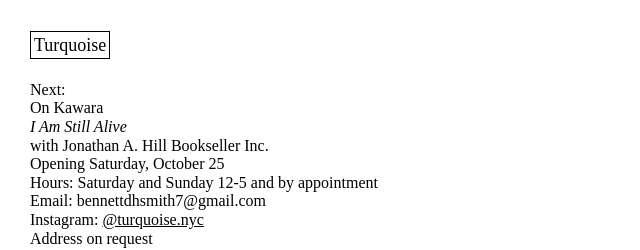
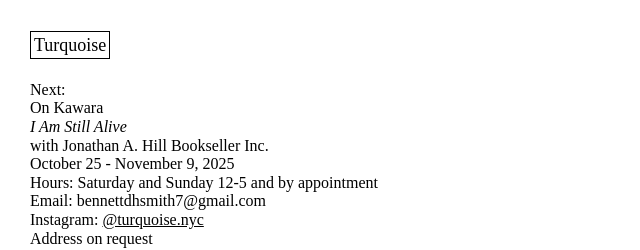
Before and after one commit to jacksondelea/turqouise, a website: page about.html in a window 1280 px wide. Shown: the top 250 px of the page, 0-640 px from the left. Drawn offline with Linux system fonts and the light colour scheme.

Commit message:
git command push changes

```diff
--- a/about.html
+++ b/about.html
@@ -17,7 +17,7 @@
       <li>On Kawara</li>
       <li> <a style="font-style: italic;">I Am Still Alive</a></li>
       <li>with Jonathan A. Hill Bookseller Inc.</li>
-      <li>Opening Saturday, October 25</li>
+      <li>October 25 - November 9, 2025</li>
       <li>Hours: Saturday and Sunday 12-5 and by appointment</li>
       <li>Email: bennettdhsmith7@gmail.com</li>
       <li>Instagram: <a class="underline" href="https://www.instagram.com/turquoise.nyc" target="_blank">@turquoise.nyc</a></li>
```
